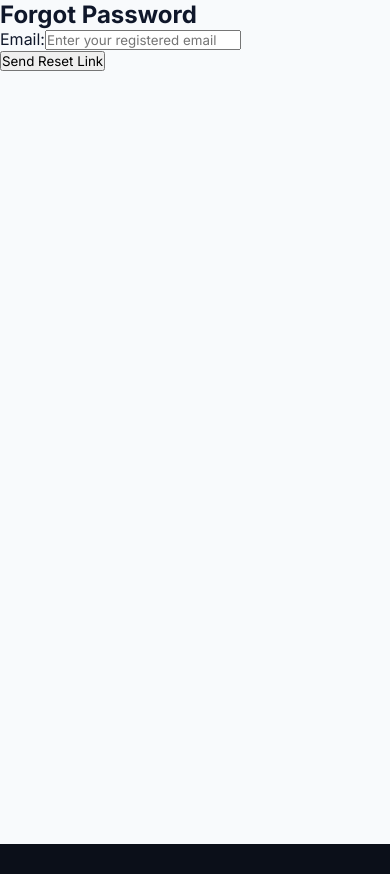
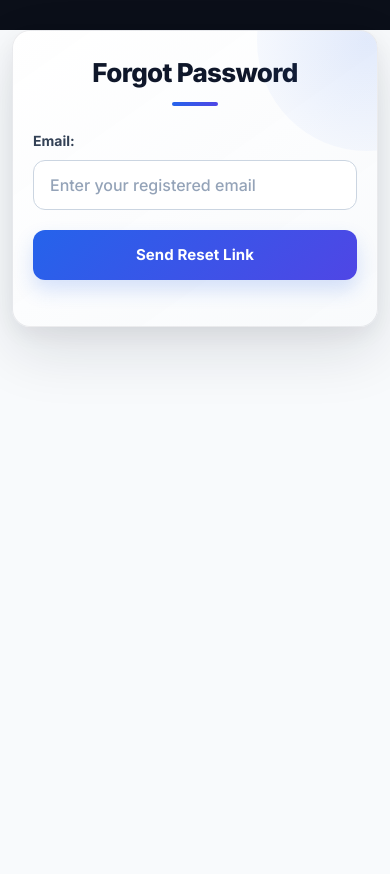
Before and after one commit to AbhayGupta002/ProjectLN, a React (Create React App) app in the folder frontend/: page /forgot-password in a window 390 px wide. Before the commit the page ends 844 px from the top, so only its background shows below. Built offline with nearby package versions, Linux system fonts and the light colour scheme; no server answers.

Commit message:
feat: improve forgot password page UI

```diff
--- a/frontend/src/pages/ForgotPassword.js
+++ b/frontend/src/pages/ForgotPassword.js
@@ -1,5 +1,6 @@
 import React, { useState } from "react";
 import { sendResetLink } from "../api/ForgotPasswordApi";
+import "../styles/ForgotPassword.css";
 
 function ForgotPassword() {
   const [email, setEmail] = useState("");
--- a/frontend/src/styles/ForgotPassword.css
+++ b/frontend/src/styles/ForgotPassword.css
@@ -0,0 +1,477 @@
+/* =========================================================
+   Forgot Password
+   Professional, responsive and accessible UI
+   No JavaScript/business logic changes required
+   ========================================================= */
+
+
+/* ---------- Page container ---------- */
+
+div:has(> h2 + form input[placeholder="Enter your registered email"]) {
+  width: min(100% - 32px, 460px);
+  margin: clamp(60px, 10vh, 120px) auto;
+  padding: clamp(28px, 5vw, 42px);
+
+  background:
+    linear-gradient(
+      145deg,
+      rgba(255, 255, 255, 0.98),
+      rgba(248, 250, 252, 0.96)
+    );
+
+  border: 1px solid rgba(15, 23, 42, 0.08);
+  border-radius: 24px;
+
+  box-shadow:
+    0 24px 60px rgba(15, 23, 42, 0.12),
+    0 8px 20px rgba(15, 23, 42, 0.05);
+
+  box-sizing: border-box;
+  position: relative;
+  overflow: hidden;
+
+  font-family:
+    Inter,
+    -apple-system,
+    BlinkMacSystemFont,
+    "Segoe UI",
+    Roboto,
+    Helvetica,
+    Arial,
+    sans-serif;
+}
+
+
+/* ---------- Soft decorative accent ---------- */
+
+div:has(> h2 + form input[placeholder="Enter your registered email"])::before {
+  content: "";
+  position: absolute;
+  top: -100px;
+  right: -100px;
+
+  width: 220px;
+  height: 220px;
+
+  border-radius: 50%;
+
+  background:
+    radial-gradient(
+      circle,
+      rgba(37, 99, 235, 0.12),
+      rgba(37, 99, 235, 0)
+    );
+
+  pointer-events: none;
+}
+
+
+/* ---------- Heading ---------- */
+
+div:has(> h2 + form input[placeholder="Enter your registered email"]) > h2 {
+  margin: 0 0 30px;
+
+  color: #0f172a;
+
+  font-size: clamp(26px, 4vw, 34px);
+  font-weight: 750;
+  line-height: 1.2;
+  letter-spacing: -0.7px;
+
+  text-align: center;
+}
+
+
+/* Small line below heading */
+
+div:has(> h2 + form input[placeholder="Enter your registered email"]) > h2::after {
+  content: "";
+  display: block;
+
+  width: 46px;
+  height: 4px;
+
+  margin: 14px auto 0;
+
+  border-radius: 999px;
+
+  background: linear-gradient(
+    90deg,
+    #2563eb,
+    #4f46e5
+  );
+}
+
+
+/* ---------- Form ---------- */
+
+form:has(input[placeholder="Enter your registered email"]) {
+  width: 100%;
+  margin: 0;
+}
+
+
+/* ---------- Form block ---------- */
+
+form:has(input[placeholder="Enter your registered email"]) > div {
+  width: 100%;
+  margin-bottom: 20px;
+}
+
+
+/* ---------- Label ---------- */
+
+form:has(input[placeholder="Enter your registered email"]) label {
+  display: flex;
+  flex-direction: column;
+
+  gap: 9px;
+
+  color: #334155;
+
+  font-size: 14px;
+  font-weight: 650;
+  line-height: 1.4;
+}
+
+
+/* ---------- Email input ---------- */
+
+input[placeholder="Enter your registered email"] {
+  width: 100%;
+  height: 52px;
+
+  padding: 0 16px;
+
+  box-sizing: border-box;
+
+  border: 1px solid #cbd5e1;
+  border-radius: 12px;
+
+  outline: none;
+
+  background: #ffffff;
+
+  color: #0f172a;
+
+  font-family: inherit;
+  font-size: 15px;
+  font-weight: 450;
+
+  transition:
+    border-color 0.2s ease,
+    box-shadow 0.2s ease,
+    background-color 0.2s ease,
+    transform 0.15s ease;
+}
+
+
+/* ---------- Placeholder ---------- */
+
+input[placeholder="Enter your registered email"]::placeholder {
+  color: #94a3b8;
+  opacity: 1;
+}
+
+
+/* ---------- Hover ---------- */
+
+input[placeholder="Enter your registered email"]:hover {
+  border-color: #94a3b8;
+}
+
+
+/* ---------- Focus ---------- */
+
+input[placeholder="Enter your registered email"]:focus {
+  border-color: #2563eb;
+
+  background: #ffffff;
+
+  box-shadow:
+    0 0 0 4px rgba(37, 99, 235, 0.12),
+    0 4px 12px rgba(37, 99, 235, 0.06);
+}
+
+
+/* Keyboard accessibility */
+
+input[placeholder="Enter your registered email"]:focus-visible {
+  outline: none;
+
+  border-color: #2563eb;
+
+  box-shadow:
+    0 0 0 4px rgba(37, 99, 235, 0.15);
+}
+
+
+/* ---------- Submit button ---------- */
+
+form:has(input[placeholder="Enter your registered email"])
+button[type="submit"] {
+  width: 100%;
+  min-height: 52px;
+
+  padding: 13px 20px;
+
+  border: 0;
+  border-radius: 12px;
+
+  background:
+    linear-gradient(
+      135deg,
+      #2563eb 0%,
+      #4f46e5 100%
+    );
+
+  color: #ffffff;
+
+  font-family: inherit;
+  font-size: 15px;
+  font-weight: 700;
+  letter-spacing: 0.1px;
+
+  cursor: pointer;
+
+  box-shadow:
+    0 10px 20px rgba(37, 99, 235, 0.18);
+
+  transition:
+    transform 0.18s ease,
+    box-shadow 0.18s ease,
+    filter 0.18s ease;
+}
+
+
+/* ---------- Button hover ---------- */
+
+form:has(input[placeholder="Enter your registered email"])
+button[type="submit"]:not(:disabled):hover {
+  transform: translateY(-2px);
+
+  box-shadow:
+    0 14px 26px rgba(37, 99, 235, 0.25);
+
+  filter: brightness(1.04);
+}
+
+
+/* ---------- Button active ---------- */
+
+form:has(input[placeholder="Enter your registered email"])
+button[type="submit"]:not(:disabled):active {
+  transform: translateY(0);
+
+  box-shadow:
+    0 7px 14px rgba(37, 99, 235, 0.18);
+}
+
+
+/* ---------- Keyboard focus ---------- */
+
+form:has(input[placeholder="Enter your registered email"])
+button[type="submit"]:focus-visible {
+  outline: 3px solid rgba(37, 99, 235, 0.3);
+  outline-offset: 3px;
+}
+
+
+/* ---------- Disabled / Loading ---------- */
+
+form:has(input[placeholder="Enter your registered email"])
+button[type="submit"]:disabled {
+  cursor: not-allowed;
+
+  opacity: 0.66;
+
+  box-shadow: none;
+
+  transform: none;
+}
+
+
+/* ---------- Success / Error messages ---------- */
+
+/*
+   Your JSX doesn't provide success/error classes.
+   These target the result divs following the form without
+   changing your React code.
+*/
+
+div:has(> h2 + form input[placeholder="Enter your registered email"])
+> form
+~ div {
+  margin-top: 16px;
+  padding: 13px 15px;
+
+  border-radius: 11px;
+
+  font-size: 14px;
+  line-height: 1.55;
+
+  animation: forgotPasswordMessageIn 0.25s ease;
+}
+
+
+/* First result message */
+
+div:has(> h2 + form input[placeholder="Enter your registered email"])
+> form
++ div {
+  color: #166534;
+
+  background: #f0fdf4;
+
+  border: 1px solid #bbf7d0;
+}
+
+
+/* Error when it follows another message */
+
+div:has(> h2 + form input[placeholder="Enter your registered email"])
+> form
+~ div:last-child:not(:first-child) {
+  border-radius: 11px;
+}
+
+
+/* ---------- Message emphasis ---------- */
+
+div:has(> h2 + form input[placeholder="Enter your registered email"])
+> form
+~ div
+strong {
+  font-weight: 750;
+}
+
+
+/* ---------- Animation ---------- */
+
+@keyframes forgotPasswordMessageIn {
+  from {
+    opacity: 0;
+    transform: translateY(-6px);
+  }
+
+  to {
+    opacity: 1;
+    transform: translateY(0);
+  }
+}
+
+
+/* ---------- Tablet ---------- */
+
+@media (max-width: 768px) {
+
+  div:has(> h2 + form input[placeholder="Enter your registered email"]) {
+    margin-top: 50px;
+    margin-bottom: 50px;
+
+    padding: 30px 26px;
+
+    border-radius: 20px;
+  }
+
+}
+
+
+/* ---------- Mobile ---------- */
+
+@media (max-width: 480px) {
+
+  div:has(> h2 + form input[placeholder="Enter your registered email"]) {
+    width: calc(100% - 24px);
+
+    margin: 30px auto;
+
+    padding: 26px 20px;
+
+    border-radius: 18px;
+  }
+
+  div:has(> h2 + form input[placeholder="Enter your registered email"]) > h2 {
+    margin-bottom: 25px;
+    font-size: 26px;
+  }
+
+  input[placeholder="Enter your registered email"] {
+    height: 50px;
+    font-size: 16px;
+  }
+
+  form:has(input[placeholder="Enter your registered email"])
+  button[type="submit"] {
+    min-height: 50px;
+    font-size: 15px;
+  }
+
+}
+
+
+/* ---------- Reduced motion accessibility ---------- */
+
+@media (prefers-reduced-motion: reduce) {
+
+  input[placeholder="Enter your registered email"],
+  form:has(input[placeholder="Enter your registered email"])
+  button[type="submit"],
+  div:has(> h2 + form input[placeholder="Enter your registered email"])
+  > form
+  ~ div {
+    animation: none;
+    transition: none;
+  }
+
+}
+
+
+/* ---------- Dark mode support ---------- */
+
+@media (prefers-color-scheme: dark) {
+
+  div:has(> h2 + form input[placeholder="Enter your registered email"]) {
+    background:
+      linear-gradient(
+        145deg,
+        rgba(15, 23, 42, 0.98),
+        rgba(17, 24, 39, 0.98)
+      );
+
+    border-color: rgba(148, 163, 184, 0.15);
+
+    box-shadow:
+      0 24px 60px rgba(0, 0, 0, 0.35);
+  }
+
+  div:has(> h2 + form input[placeholder="Enter your registered email"]) > h2 {
+    color: #f8fafc;
+  }
+
+  form:has(input[placeholder="Enter your registered email"]) label {
+    color: #cbd5e1;
+  }
+
+  input[placeholder="Enter your registered email"] {
+    background: #111827;
+
+    border-color: #334155;
+
+    color: #f8fafc;
+  }
+
+  input[placeholder="Enter your registered email"]::placeholder {
+    color: #64748b;
+  }
+
+  input[placeholder="Enter your registered email"]:focus {
+    background: #111827;
+
+    border-color: #60a5fa;
+
+    box-shadow:
+      0 0 0 4px rgba(96, 165, 250, 0.13);
+  }
+
+}
```
